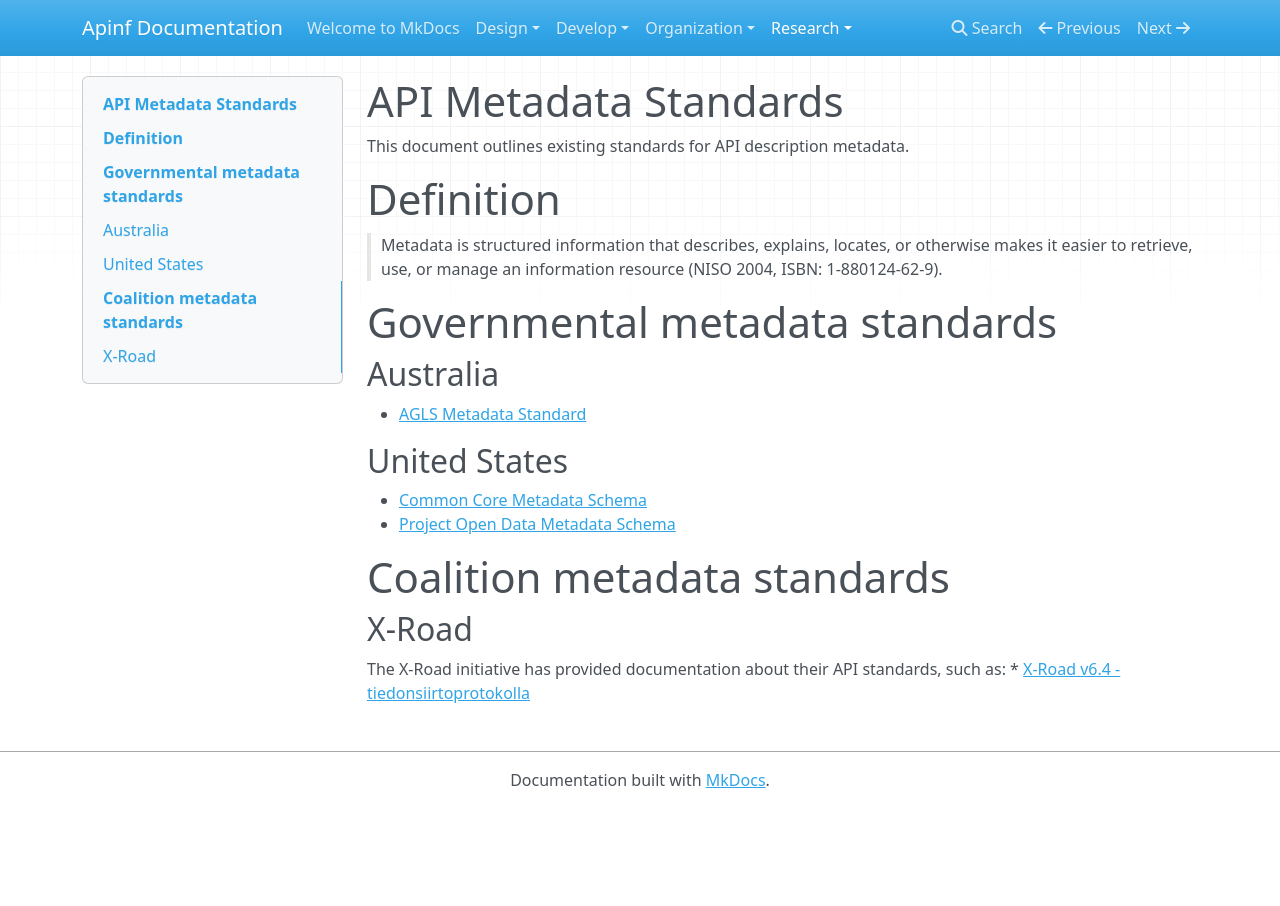
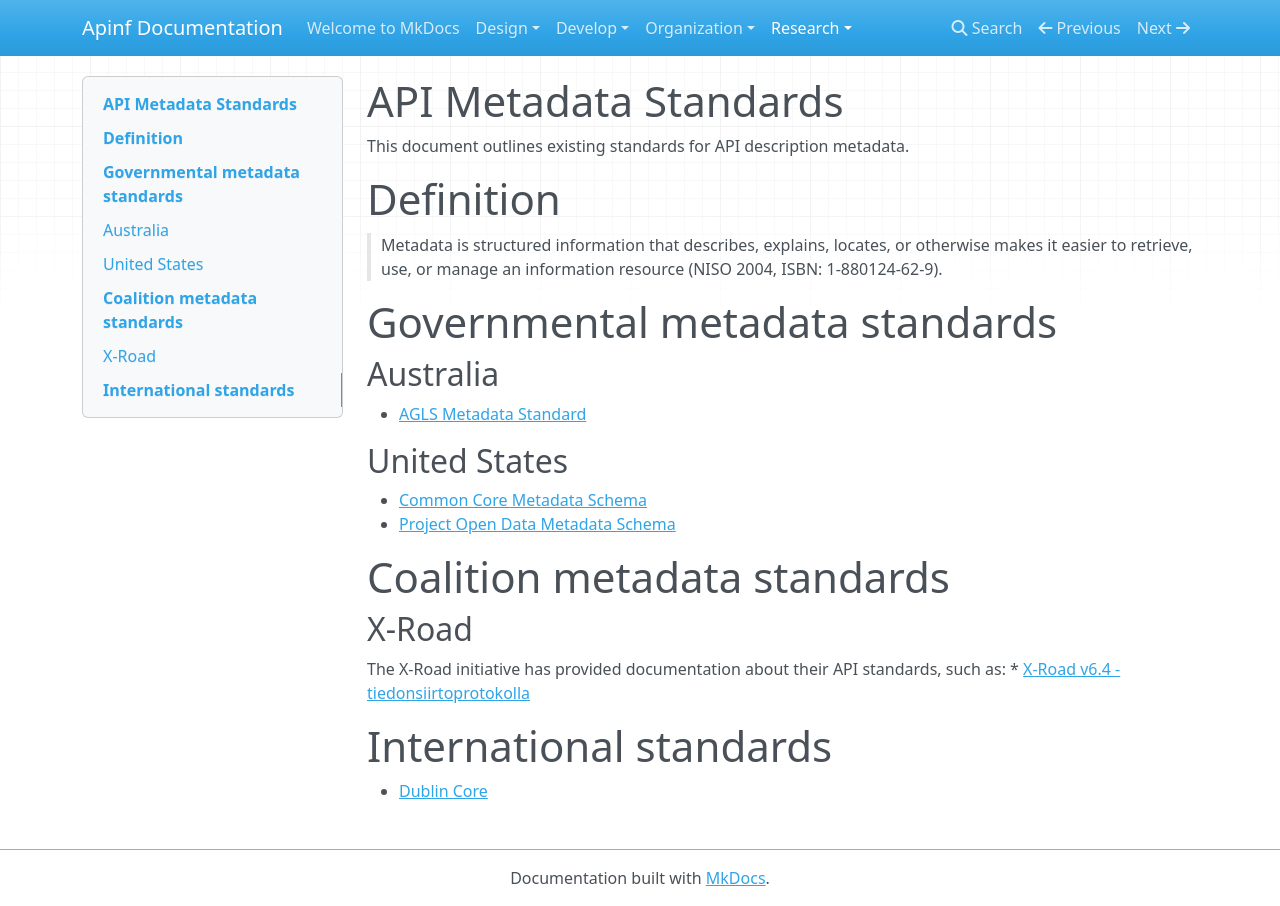
Before and after one commit to apinf/docs, an MkDocs documentation site: the page built from docs/research/API Metadata Standards.md, in a window 1280 px wide. Built offline with MkDocs 1.6.1, drawn with Linux system fonts in a browser that asks for light colours; nearby versions of some CDN libraries.

Commit message:
Add Dublin Core

```diff
--- a/docs/research/API Metadata Standards.md
+++ b/docs/research/API Metadata Standards.md
@@ -17,3 +17,6 @@ This document outlines existing standards for API description metadata.
 ## X-Road
 The X-Road initiative has provided documentation about their API standards, such as:
 * [X-Road v6.4 -tiedonsiirtoprotokolla](https://confluence.csc.fi/display/Palveluvayla/X-Road+v6.4+-tiedonsiirtoprotokolla)
+
+# International standards
+* [Dublin Core](http://dublincore.org/)
```
